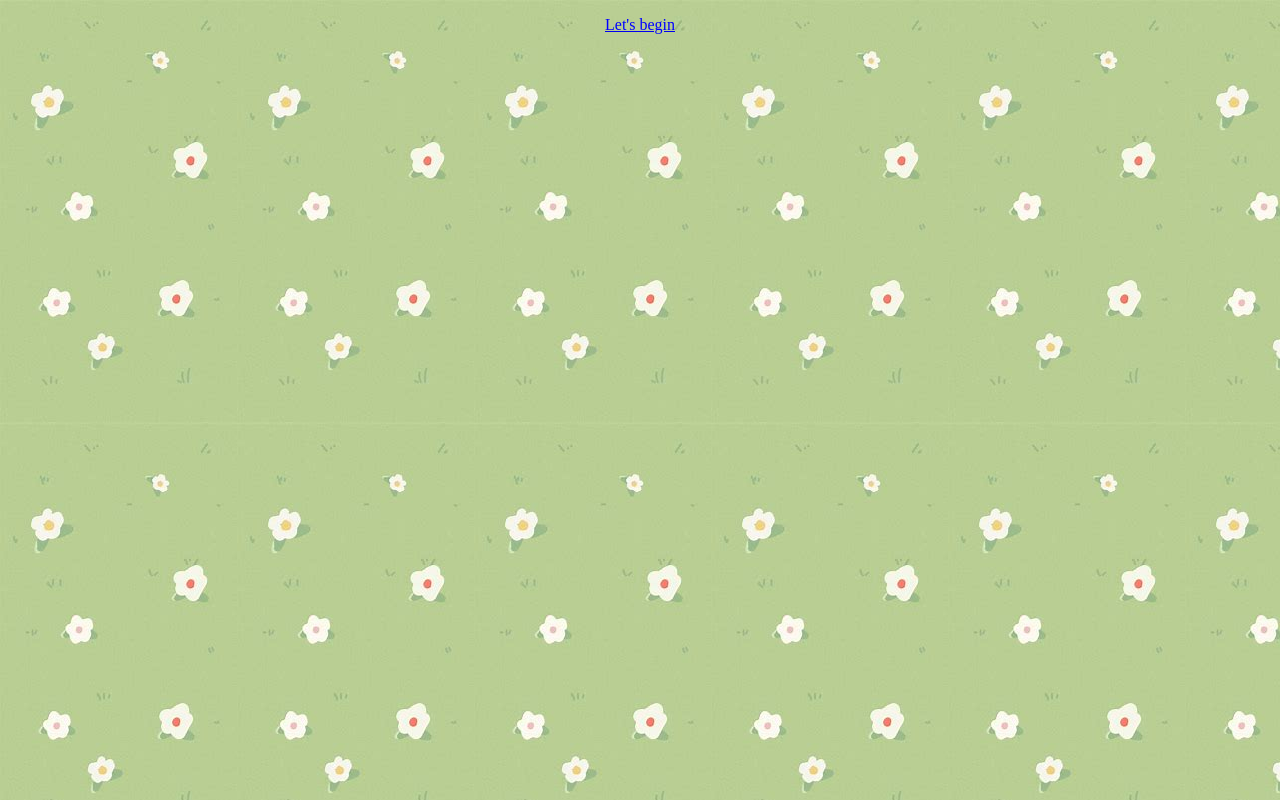
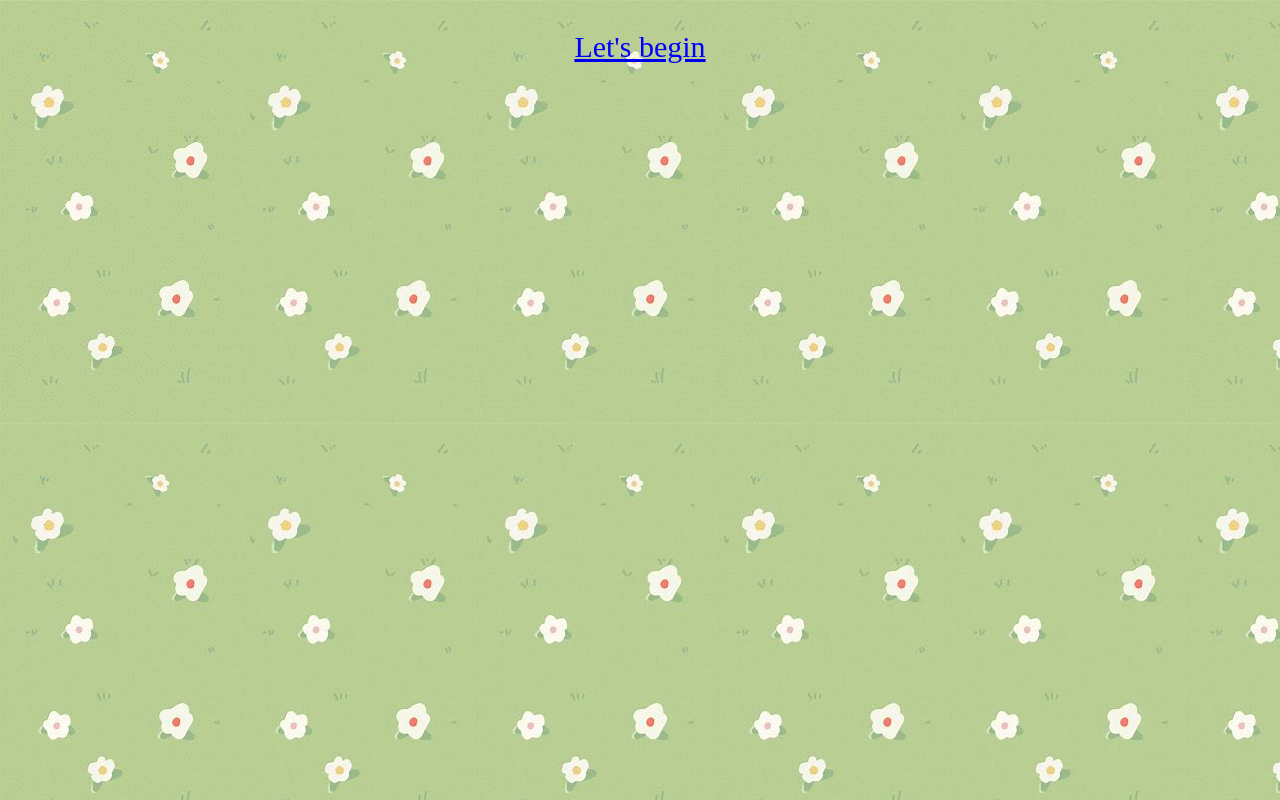
Before and after one commit to J-Hoge/J-Hoge.github.io, a plain HTML site: page index.html in a window 1280 px wide. Drawn offline with Linux system fonts and the light colour scheme.

Commit message:
Update index.html

```diff
--- a/index.html
+++ b/index.html
@@ -8,7 +8,7 @@
 
 <body background="./Exp1/images/img4.jpg">
     <a href="./Exp1/index.html">
-    <p style="font: size 30px; color:blue;text-align: center;">Let's begin<p>
+    <p style="font-size: 30px; color:blue;text-align: center;">Let's begin<p>
     </a>
 </body>
 
```
